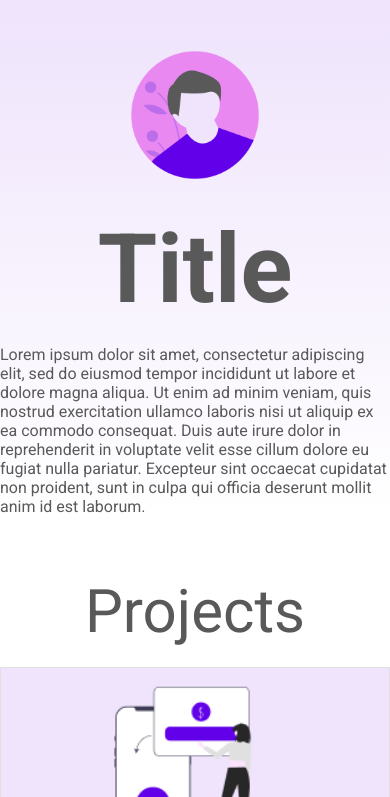
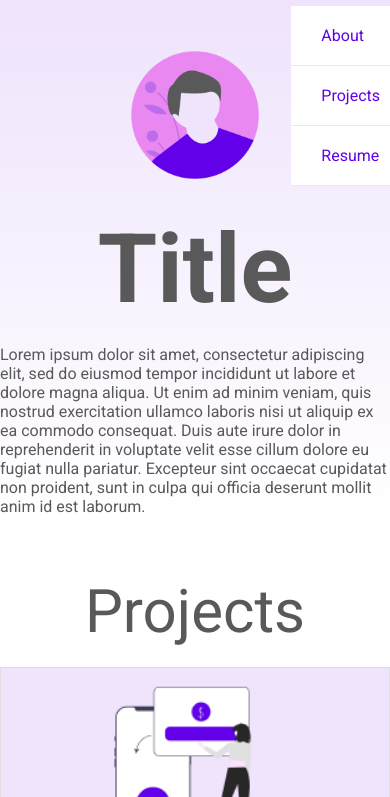
Before and after one commit to daniela-gutierrezz/portfolio1, a plain HTML site: page index.html in a window 390 px wide. Shown: the part 47-844 px from the top of the page. Drawn offline with Linux system fonts and the light colour scheme.

Commit message:
part 3 1st save

```diff
--- a/css/style.css
+++ b/css/style.css
@@ -244,3 +244,32 @@ margin-top: 0;
         padding: 20px 0;
     }
 }
+
+.mnavItem {
+    display: block;
+}
+
+.mobilMenu {
+    position: relative;
+}
+
+.mobileNav {
+    position: absolute;
+    right: 0;
+    top: 30px;
+}
+.mobileNav {
+    position: absolute;
+    right: -20px;
+    top: 30px;
+    background-color: white;
+    width: 100w;
+}
+
+.mNavItem {
+    display: block;
+    padding: 20px 30px;
+    text-decoration: none;
+    border-bottom: 1px solid var(--Primary-extra-light);
+    color: var(--Primary);
+}
--- a/index.html
+++ b/index.html
@@ -21,6 +21,11 @@
     </ul>
     <div class="mobilMenu">
         <i class="fa-solid fa bars"></i>
+        <div class="mobileNav">
+            <a href="#" class="mNavItem">About</a>
+            <a href="#" class="mNavItem">Projects</a>
+            <a href="#" class="mNavItem">Resume</a>
+        </div>
     </div>
     </div>
  </nav>
```
